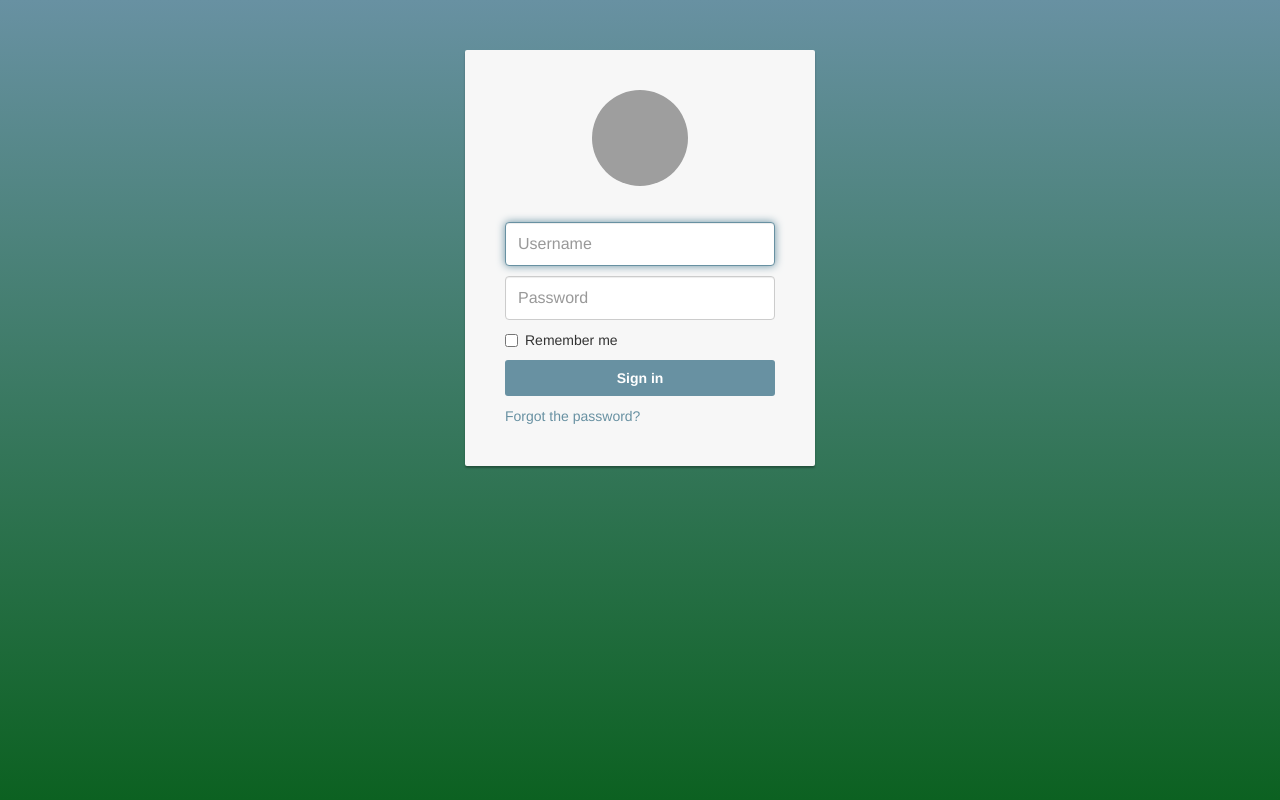
After one commit to harleauxcarrera/TrueFoodProject, a PHP site: page /login.php in a window 1280 px wide. The commit adds this page. Run offline with PHP 8.4, Linux system fonts and the light colour scheme; some libraries are stand-ins or nearby versions; grey boxes are pictures that could not be loaded.

Commit message:
added ld login.php && login.css

```diff
--- /dev/null
+++ b/webUIforms/login.css
@@ -0,0 +1,141 @@
+/*
+ * Specific styles of signin component
+ */
+/*
+ * General styles
+ */
+body, html {
+    height: 100%;
+    background-repeat: no-repeat;
+    background-image: linear-gradient(rgb(104, 145, 162), rgb(12, 97, 33));
+}
+
+.card-container.card {
+    max-width: 350px;
+    padding: 40px 40px;
+}
+
+.btn {
+    font-weight: 700;
+    height: 36px;
+    -moz-user-select: none;
+    -webkit-user-select: none;
+    user-select: none;
+    cursor: default;
+}
+
+/*
+ * Card component
+ */
+.card {
+    background-color: #F7F7F7;
+    /* just in case there no content*/
+    padding: 20px 25px 30px;
+    margin: 0 auto 25px;
+    margin-top: 50px;
+    /* shadows and rounded borders */
+    -moz-border-radius: 2px;
+    -webkit-border-radius: 2px;
+    border-radius: 2px;
+    -moz-box-shadow: 0px 2px 2px rgba(0, 0, 0, 0.3);
+    -webkit-box-shadow: 0px 2px 2px rgba(0, 0, 0, 0.3);
+    box-shadow: 0px 2px 2px rgba(0, 0, 0, 0.3);
+}
+
+.profile-img-card {
+    width: 96px;
+    height: 96px;
+    margin: 0 auto 10px;
+    display: block;
+    -moz-border-radius: 50%;
+    -webkit-border-radius: 50%;
+    border-radius: 50%;
+}
+
+/*
+ * Form styles
+ */
+.profile-name-card {
+    font-size: 16px;
+    font-weight: bold;
+    text-align: center;
+    margin: 10px 0 0;
+    min-height: 1em;
+}
+
+.reauth-email {
+    display: block;
+    color: #404040;
+    line-height: 2;
+    margin-bottom: 10px;
+    font-size: 14px;
+    text-align: center;
+    overflow: hidden;
+    text-overflow: ellipsis;
+    white-space: nowrap;
+    -moz-box-sizing: border-box;
+    -webkit-box-sizing: border-box;
+    box-sizing: border-box;
+}
+
+.form-signin #inputEmail,
+.form-signin #inputPassword {
+    direction: ltr;
+    height: 44px;
+    font-size: 16px;
+}
+
+.form-signin input[type=email],
+.form-signin input[type=password],
+.form-signin input[type=text],
+.form-signin button {
+    width: 100%;
+    display: block;
+    margin-bottom: 10px;
+    z-index: 1;
+    position: relative;
+    -moz-box-sizing: border-box;
+    -webkit-box-sizing: border-box;
+    box-sizing: border-box;
+}
+
+.form-signin .form-control:focus {
+    border-color: rgb(104, 145, 162);
+    outline: 0;
+    -webkit-box-shadow: inset 0 1px 1px rgba(0,0,0,.075),0 0 8px rgb(104, 145, 162);
+    box-shadow: inset 0 1px 1px rgba(0,0,0,.075),0 0 8px rgb(104, 145, 162);
+}
+
+.btn.btn-signin {
+    /*background-color: #4d90fe; */
+    background-color: rgb(104, 145, 162);
+    /* background-color: linear-gradient(rgb(104, 145, 162), rgb(12, 97, 33));*/
+    padding: 0px;
+    font-weight: 700;
+    font-size: 14px;
+    height: 36px;
+    -moz-border-radius: 3px;
+    -webkit-border-radius: 3px;
+    border-radius: 3px;
+    border: none;
+    -o-transition: all 0.218s;
+    -moz-transition: all 0.218s;
+    -webkit-transition: all 0.218s;
+    transition: all 0.218s;
+}
+
+.btn.btn-signin:hover,
+.btn.btn-signin:active,
+.btn.btn-signin:focus {
+    background-color: rgb(12, 97, 33);
+}
+
+.forgot-password {
+    color: rgb(104, 145, 162);
+}
+
+.forgot-password:hover,
+.forgot-password:active,
+.forgot-password:focus{
+    color: rgb(12, 97, 33);
+}
--- /dev/null
+++ b/webUIforms/login.php
@@ -0,0 +1,58 @@
+<!DOCTYPE html>
+<html>
+
+<?php session_start(); /* Starts the session */
+/* Check Login form submitted */if(isset($_POST['Submit'])){
+/* Define username and associated password array */$logins = array('Alex' => '123456','username1' => 'password1','username2' => 'password2');
+
+/* Check and assign submitted Username and Password to new variable */$Username = isset($_POST['Username']) ? $_POST['Username'] : '';
+$Password = isset($_POST['Password']) ? $_POST['Password'] : '';
+
+/* Check Username and Password existence in defined array */if (isset($logins[$Username]) && $logins[$Username] == $Password){
+/* Success: Set session variables and redirect to Protected page  */$_SESSION['UserData']['Username']=$logins[$Username];
+header("location:index.php");
+exit;
+} else {
+/*Unsuccessful attempt: Set error message */$msg="<span style='color:red'>Invalid Login Details</span>";
+}
+}
+?>
+
+
+
+
+<head>
+	<title>Log in</title>
+	<meta name="viewport" content="width=device-width, initial-scale=1">
+	<link href="//maxcdn.bootstrapcdn.com/bootstrap/3.3.0/css/bootstrap.min.css" rel="stylesheet" id="bootstrap-css">
+	<script src="//maxcdn.bootstrapcdn.com/bootstrap/3.3.0/js/bootstrap.min.js"></script>
+	<script src="//code.jquery.com/jquery-1.11.1.min.js"></script>
+	<link rel="stylesheet" type="text/css" href="login.css">
+</head>
+<body>
+
+<div class="container">
+        <div class="card card-container">
+            <!-- <img class="profile-img-card" src="//lh3.googleusercontent.com/-6V8xOA6M7BA/AAAAAAAAAAI/AAAAAAAAAAA/rzlHcD0KYwo/photo.jpg?sz=120" alt="" /> -->
+            <img id="profile-img" class="profile-img-card" src="//ssl.gstatic.com/accounts/ui/avatar_2x.png" />
+            <p id="profile-name" class="profile-name-card"></p>
+            <form class="form-signin" action="">
+                <span id="reauth-email" class="reauth-email"></span>
+                <input type="text" id="inputEmail" class="form-control" name="Username" placeholder="Username" required autofocus>
+                <input type="password" id="inputPassword" class="form-control" name="Password" placeholder="Password" required>
+                <div id="remember" class="checkbox">
+                    <label>
+                        <input type="checkbox" value="remember-me"> Remember me
+                    </label>
+                </div>
+                <button class="btn btn-lg btn-primary btn-block btn-signin" type="submit">Sign in</button>
+            </form><!-- /form -->
+            <a href="#" class="forgot-password">
+                Forgot the password?
+            </a>
+        </div><!-- /card-container -->
+    </div><!-- /container -->
+
+
+</body>
+</html>
```
Also changed, not shown: webUIforms/index.php (+8 -5 lines), 2 other files.
